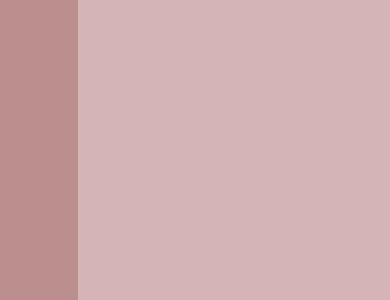
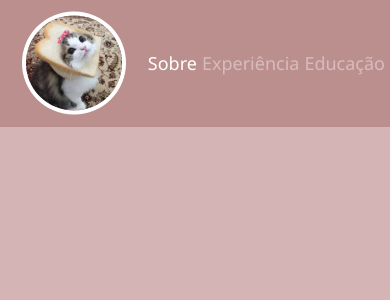
Before and after one commit to kerciamoura/portifolio, a plain HTML site: page index.html in a window 390 px wide. Shown: the top 300 px of the page. Drawn offline with Linux system fonts and the light colour scheme.

Commit message:
Responsivo

```diff
--- a/style.css
+++ b/style.css
@@ -81,3 +81,45 @@ section.descrição p {
     color: snow;
     margin: 15px 0;
 }
+
+
+@media (max-width: 600px) {
+    .sidebar {
+        width: 100%;
+        height: 15%;
+        position: absolute;
+        z-index: 1;
+    }
+
+    .content {
+        width: 100%;
+        left: 0%;
+    }
+
+    .sidebar-pos {
+        top: 50%;
+        display: flex;
+    }
+
+    .menu {
+        flex-direction: row;
+        width: 70%;
+        align-items: center;
+    }
+
+    .menu a {
+        margin-bottom: 0px;
+        margin-right: 5px;
+        font-size: 18px;
+    }
+
+    .img-sidebar {
+        display: flex;
+        align-items: center;
+        justify-content: center;
+    }
+
+    .img-sidebar img {
+        width: 70%;
+    }
+}
```
